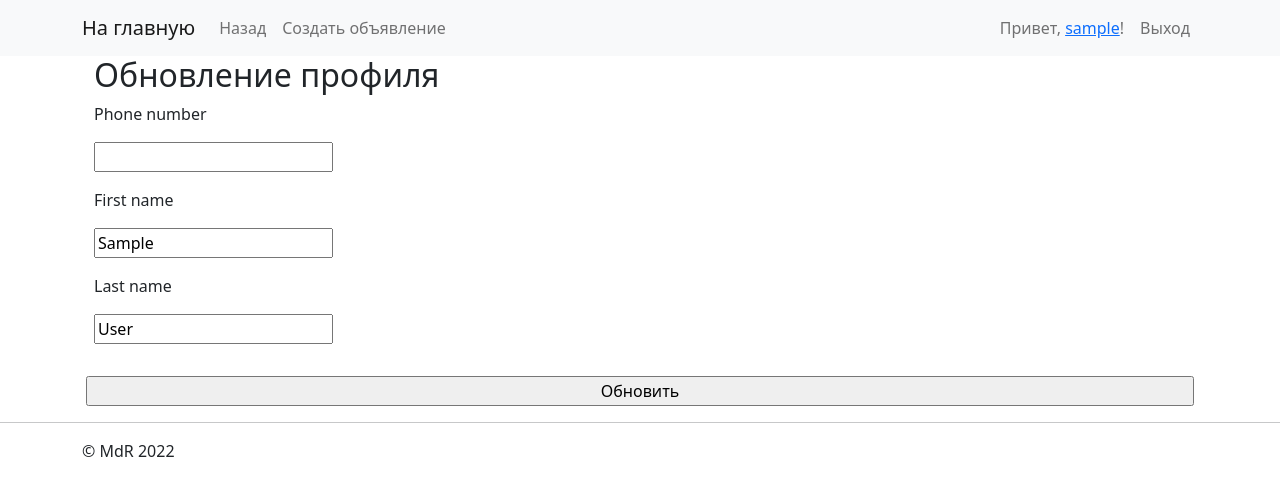
After one commit to mtashtanovski/Advertisement_project, a Django app: page /accounts/1/update/ in a window 1280 px wide. The commit adds this page. Shown: the top 496 px of the page. Run offline with Django 4.2, Linux system fonts and the light colour scheme; the visitor is signed in with stand-in values (Sample User, id 1).

Commit message:
Created function of updating user info

```diff
--- a/source/accounts/forms.py
+++ b/source/accounts/forms.py
@@ -1,4 +1,6 @@
 from django.contrib.auth.forms import UserCreationForm
+from django import forms
+
 from accounts.models import CustomUser
 
 
@@ -6,3 +8,9 @@ class CustomUserCreationForm(UserCreationForm):
     class Meta(UserCreationForm):
         model = CustomUser
         fields = ('username', 'first_name', 'last_name', 'phone_number')
+
+
+class CustomUserUpdateForm(forms.ModelForm):
+    class Meta:
+        model = CustomUser
+        fields = ("phone_number", 'first_name', 'last_name', )
--- /dev/null
+++ b/source/accounts/templates/update_customuser.html
@@ -0,0 +1,24 @@
+{% extends 'base.html' %}
+{% load static %}
+
+{% block title %}Профиль {{ custom_user.pk }}{% endblock title %}
+
+{% block navbar %}
+    <li class="nav-item">
+        <a class="nav-link" href="{% url "accounts:user_detail" custom_user.pk %}">Назад</a>
+    </li>
+{% endblock navbar %}
+
+{% block content %}
+    <div class="container">
+        <h2>Обновление профиля</h2>
+    </div>
+    <div class="container">
+        <form method="post" enctype="multipart/form-data" class="row g-3">
+            {% csrf_token %}
+            {% include "partials/form.html" with fields_only=True %}
+            <input type="submit" value="Обновить">
+        </form>
+    </div>
+
+{% endblock content %}
--- a/source/accounts/urls.py
+++ b/source/accounts/urls.py
@@ -1,7 +1,11 @@
 from django.contrib.auth.views import LoginView, LogoutView
 from django.urls import path
 
-from accounts.views import RegisterView, UserDetailView
+from accounts.views import (
+    RegisterView,
+    UserDetailView,
+    UpdateCustomUserView,
+)
 
 app_name = 'accounts'
 
@@ -10,4 +14,5 @@ urlpatterns = [
     path('logout/', LogoutView.as_view(), name='logout'),
     path('registration/', RegisterView.as_view(), name='registration'),
     path('<int:pk>/', UserDetailView.as_view(), name='user_detail'),
+    path('<int:pk>/update/', UpdateCustomUserView.as_view(), name='user_update'),
 ]
--- a/source/accounts/views.py
+++ b/source/accounts/views.py
@@ -3,9 +3,9 @@ from django.contrib.auth.mixins import LoginRequiredMixin
 from django.contrib.auth.models import User
 from django.shortcuts import redirect
 from django.urls import reverse
-from django.views.generic import CreateView, DetailView
+from django.views.generic import CreateView, DetailView, UpdateView
 
-from accounts.forms import CustomUserCreationForm
+from accounts.forms import CustomUserCreationForm, CustomUserUpdateForm
 from accounts.models import CustomUser
 
 
@@ -32,3 +32,37 @@ class UserDetailView(LoginRequiredMixin, DetailView):
     model = CustomUser
     template_name = 'user_detail.html'
     context_object_name = 'custom_user'
+
+
+class UpdateCustomUserView(LoginRequiredMixin, UpdateView):
+    model = User
+    form_class = CustomUserUpdateForm
+    template_name = "update_customuser.html"
+    context_object_name = "custom_user"
+
+    def get_success_url(self):
+        return reverse("accounts:user_detail", kwargs={"pk": self.object.pk})
+
+    def get_object(self, queryset=None):
+        return self.request.user
+
+    def post(self, request, *args, **kwargs):
+        self.object = self.get_object()
+
+        form = self.get_form()
+
+        if form.is_valid():
+            return self.form_valid(form)
+        else:
+            return self.form_invalid(form)
+
+    def form_valid(self, form):
+        form.save()
+        return super().form_valid(form)
+
+    def form_invalid(self, form):
+        context = self.get_context_data(form=form)
+        return self.render_to_response(context)
+
+    def get_context_data(self, **kwargs):
+        return super().get_context_data(**kwargs)
--- a/source/adverts/templates/adverts_detail.html
+++ b/source/adverts/templates/adverts_detail.html
@@ -3,7 +3,7 @@
 
 {% block title %}Объявление {{ adverts.pk }}{% endblock %}
 
-{% block nav %}
+{% block navbar %}
     {%  if request.user == adverts.author %}
     <li class="nav-item">
         <a class="nav-link active" href="{% url 'adverts:adverts_edit' adverts.pk %}">Редактировать</a>
@@ -12,7 +12,7 @@
         <a class="nav-link active" href="{% url 'adverts:adverts_delete' adverts.pk %}">Удалить</a>
     </li>
     {% endif %}
-{% endblock %}
+{% endblock navbar %}
 {% block content %}
 
     <div class="container">
--- a/source/adverts/templates/base.html
+++ b/source/adverts/templates/base.html
@@ -46,7 +46,7 @@
 
                     {% if user.is_authenticated %}
                     <li class="nav-link"> Привет,
-                        <a href="{% url 'accounts:user_profile' user.pk %}">{{ user.username }}</a>!
+                        <a href="{% url 'accounts:user_detail' user.pk %}">{{ user.username }}</a>!
                     </li>
                     <li class="nav-item">
                         <a class="nav-link" href="{% url 'accounts:logout' %}?next={{ request.get_full_path }}">Выход</a>
```
Also changed, not shown: source/accounts/templates/user_detail.html (+8 -11 lines).
